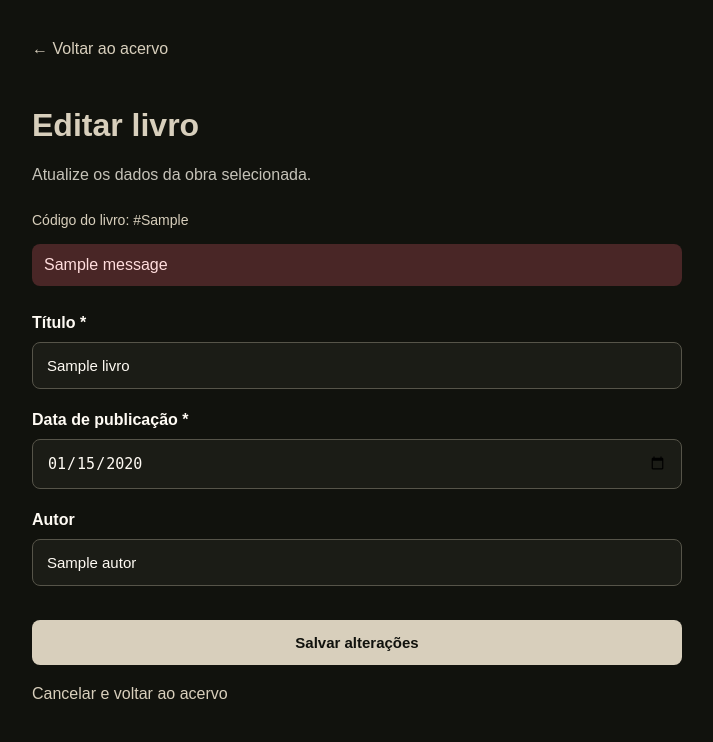
After one commit to guilhermegsd56-ui/Sistema-web-para-gerenciamento-de-livros-autores-alunos-e-empr-stimos., a Flask app: template templates/editar_livro.html in a window 1280 px wide. The commit adds this page. Shown: the top 742 px of the page, without its empty margins (283-996 px from the left). Run offline with Flask 3, Linux system fonts and the light colour scheme; the template is opened without the code that fills it: most values are stand-ins (such as "Sample title", 1, 10 or a date in 2020); one stand-in notice (Sample message) is shown.

Commit message:
feat: adiciona edição de livros

```diff
--- a/app.py
+++ b/app.py
@@ -5,16 +5,16 @@ from flask import (
     request,
     redirect,
     url_for,
-    flash
+    flash,
+    abort
 )
 from database import conectar
-
+from datetime import date
 import os
 import secrets
 
 app = Flask(__name__)
 
-# Configure SECRET_KEY como variável de ambiente em produção.
 app.secret_key = os.environ.get(
     "SECRET_KEY",
     secrets.token_hex(32)
@@ -40,24 +40,23 @@ def listar_livros():
         busca = request.args.get("busca", "").strip()
 
         if busca:
-            consulta = """
+            cursor.execute(
+                """
                 SELECT ID_LIVRO, TITULO, ANO_PUBLICACAO, AUTOR
                 FROM livros
                 WHERE TITULO LIKE %s OR AUTOR LIKE %s
                 ORDER BY ID_LIVRO
-            """
-
-            termo = f"%{busca}%"
-            cursor.execute(consulta, (termo, termo))
-
+                """,
+                (f"%{busca}%", f"%{busca}%")
+            )
         else:
-            consulta = """
+            cursor.execute(
+                """
                 SELECT ID_LIVRO, TITULO, ANO_PUBLICACAO, AUTOR
                 FROM livros
                 ORDER BY ID_LIVRO
-            """
-
-            cursor.execute(consulta)
+                """
+            )
 
         livros = cursor.fetchall()
 
@@ -74,7 +73,6 @@ def listar_livros():
     finally:
         if cursor is not None:
             cursor.close()
-
         conexao.close()
 
 
@@ -90,10 +88,7 @@ def cadastrar_livro():
     autor = request.form.get("autor", "").strip()
 
     if not titulo or not ano_publicacao:
-        flash(
-            "Preencha o título e a data de publicação.",
-            "erro"
-        )
+        flash("Preencha o título e a data de publicação.", "erro")
         return render_template(
             "cadastrar_livro.html",
             titulo=titulo,
@@ -102,10 +97,18 @@ def cadastrar_livro():
         ), 400
 
     if len(titulo) > 45 or len(autor) > 45:
-        flash(
-            "O título e o autor devem ter no máximo 45 caracteres.",
-            "erro"
-        )
+        flash("Título e autor devem ter no máximo 45 caracteres.", "erro")
+        return render_template(
+            "cadastrar_livro.html",
+            titulo=titulo,
+            ano_publicacao=ano_publicacao,
+            autor=autor
+        ), 400
+
+    try:
+        date.fromisoformat(ano_publicacao)
+    except ValueError:
+        flash("Informe uma data de publicação válida.", "erro")
         return render_template(
             "cadastrar_livro.html",
             titulo=titulo,
@@ -128,27 +131,18 @@ def cadastrar_livro():
             INSERT INTO livros (TITULO, ANO_PUBLICACAO, AUTOR)
             VALUES (%s, %s, %s)
             """,
-            (
-                titulo,
-                ano_publicacao,
-                autor or None
-            )
+            (titulo, ano_publicacao, autor or None)
         )
 
         conexao.commit()
+        flash("Livro cadastrado com sucesso!", "sucesso")
 
-        flash("Livro cadastrado com sucesso!", "sucesso")
         return redirect(url_for("listar_livros"))
 
     except Exception:
         conexao.rollback()
         app.logger.exception("Erro ao cadastrar o livro.")
-
-        flash(
-            "Não foi possível cadastrar o livro. "
-            "Confira os dados e tente novamente.",
-            "erro"
-        )
+        flash("Não foi possível cadastrar o livro.", "erro")
 
         return render_template(
             "cadastrar_livro.html",
@@ -160,7 +154,111 @@ def cadastrar_livro():
     finally:
         if cursor is not None:
             cursor.close()
+        conexao.close()
 
+
+@app.route("/livros/editar/<int:id_livro>", methods=["GET", "POST"])
+def editar_livro(id_livro):
+    conexao = conectar()
+
+    if conexao is None:
+        return "Não foi possível conectar ao banco de dados.", 500
+
+    cursor = None
+
+    try:
+        cursor = conexao.cursor(dictionary=True)
+
+        cursor.execute(
+            """
+            SELECT ID_LIVRO, TITULO, ANO_PUBLICACAO, AUTOR
+            FROM livros
+            WHERE ID_LIVRO = %s
+            """,
+            (id_livro,)
+        )
+
+        livro = cursor.fetchone()
+
+        if livro is None:
+            abort(404)
+
+        if request.method == "GET":
+            return render_template("editar_livro.html", livro=livro)
+
+        titulo = request.form.get("titulo", "").strip()
+        ano_publicacao = request.form.get(
+            "ano_publicacao", ""
+        ).strip()
+        autor = request.form.get("autor", "").strip()
+
+        if not titulo or not ano_publicacao:
+            flash("Preencha o título e a data de publicação.", "erro")
+            livro.update({
+                "TITULO": titulo,
+                "AUTOR": autor,
+                "ANO_PUBLICACAO": ano_publicacao
+            })
+
+            return render_template(
+                "editar_livro.html",
+                livro=livro
+            ), 400
+
+        if len(titulo) > 45 or len(autor) > 45:
+            flash("Título e autor devem ter no máximo 45 caracteres.", "erro")
+            livro.update({
+                "TITULO": titulo,
+                "AUTOR": autor,
+                "ANO_PUBLICACAO": ano_publicacao
+            })
+
+            return render_template(
+                "editar_livro.html",
+                livro=livro
+            ), 400
+
+        try:
+            date.fromisoformat(ano_publicacao)
+        except ValueError:
+            flash("Informe uma data de publicação válida.", "erro")
+            livro.update({
+                "TITULO": titulo,
+                "AUTOR": autor,
+                "ANO_PUBLICACAO": ano_publicacao
+            })
+
+            return render_template(
+                "editar_livro.html",
+                livro=livro
+            ), 400
+
+        cursor.execute(
+            """
+            UPDATE livros
+            SET TITULO = %s,
+                ANO_PUBLICACAO = %s,
+                AUTOR = %s
+            WHERE ID_LIVRO = %s
+            """,
+            (titulo, ano_publicacao, autor or None, id_livro)
+        )
+
+        conexao.commit()
+        flash("Livro atualizado com sucesso!", "sucesso")
+
+        return redirect(url_for("listar_livros"))
+
+    except Exception:
+        conexao.rollback()
+        app.logger.exception("Erro ao editar o livro.")
+        flash("Não foi possível atualizar o livro.", "erro")
+
+        return redirect(url_for("listar_livros"))
+
+    finally:
+        if cursor is not None:
+            cursor.close()
         conexao.close()
 
 
--- /dev/null
+++ b/templates/editar_livro.html
@@ -0,0 +1,151 @@
+
+<!DOCTYPE html>
+<html lang="pt-BR">
+<head>
+    <meta charset="UTF-8">
+    <meta name="viewport" content="width=device-width, initial-scale=1.0">
+    <title>Editar livro | Biblioteca Inteligente</title>
+
+    <style>
+        :root {
+            --fundo: #11120D;
+            --secundaria: #565449;
+            --detalhe: #D8CFBC;
+            --texto: #FFFBF4;
+        }
+
+        * { box-sizing: border-box; }
+
+        body {
+            margin: 0;
+            padding: 40px 20px;
+            background: var(--fundo);
+            color: var(--texto);
+            font-family: Arial, sans-serif;
+        }
+
+        main {
+            max-width: 650px;
+            margin: auto;
+        }
+
+        a { color: var(--detalhe); text-decoration: none; }
+
+        .voltar { display: inline-block; margin-bottom: 28px; }
+
+        h1 { color: var(--detalhe); }
+
+        .descricao { color: #c5c2b8; margin-bottom: 28px; }
+
+        .identificador {
+            color: var(--detalhe);
+            font-size: 14px;
+        }
+
+        .mensagem {
+            padding: 12px;
+            border-radius: 8px;
+            background: #492626;
+            color: #ffdddd;
+        }
+
+        form { display: flex; flex-direction: column; gap: 10px; }
+
+        label { margin-top: 12px; font-weight: bold; }
+
+        input {
+            width: 100%;
+            padding: 14px;
+            border: 1px solid var(--secundaria);
+            border-radius: 8px;
+            background: #1b1c16;
+            color: var(--texto);
+            font-size: 15px;
+        }
+
+        input:focus { outline: 1px solid var(--detalhe); }
+
+        button {
+            margin-top: 24px;
+            padding: 14px;
+            border: none;
+            border-radius: 8px;
+            background: var(--detalhe);
+            color: var(--fundo);
+            font-size: 15px;
+            font-weight: bold;
+            cursor: pointer;
+        }
+
+        button:hover { opacity: 0.85; }
+
+        .cancelar {
+            display: inline-block;
+            margin-top: 20px;
+        }
+    </style>
+</head>
+
+<body>
+<main>
+    <a class="voltar" href="{{ url_for('listar_livros') }}">
+        ← Voltar ao acervo
+    </a>
+
+    <h1>Editar livro</h1>
+    <p class="descricao">
+        Atualize os dados da obra selecionada.
+    </p>
+
+    <p class="identificador">
+        Código do livro: #{{ livro.ID_LIVRO }}
+    </p>
+
+    {% with mensagens = get_flashed_messages(with_categories=true) %}
+        {% for categoria, mensagem in mensagens %}
+            <p class="mensagem">{{ mensagem }}</p>
+        {% endfor %}
+    {% endwith %}
+
+    <form method="POST"
+          action="{{ url_for('editar_livro',
+                             id_livro=livro.ID_LIVRO) }}">
+
+        <label for="titulo">Título *</label>
+        <input
+            type="text"
+            id="titulo"
+            name="titulo"
+            maxlength="45"
+            required
+            value="{{ livro.TITULO or '' }}"
+        >
+
+        <label for="ano_publicacao">Data de publicação *</label>
+        <input
+            type="date"
+            id="ano_publicacao"
+            name="ano_publicacao"
+            required
+            value="{{ livro.ANO_PUBLICACAO.strftime('%Y-%m-%d')
+                     if livro.ANO_PUBLICACAO else '' }}"
+        >
+
+        <label for="autor">Autor</label>
+        <input
+            type="text"
+            id="autor"
+            name="autor"
+            maxlength="45"
+            value="{{ livro.AUTOR or '' }}"
+        >
+
+        <button type="submit">Salvar alterações</button>
+    </form>
+
+    <a class="cancelar" href="{{ url_for('listar_livros') }}">
+        Cancelar e voltar ao acervo
+    </a>
+</main>
+</body>
+</html>
```
Also changed, not shown: templates/livros.html (+56 -99 lines).
